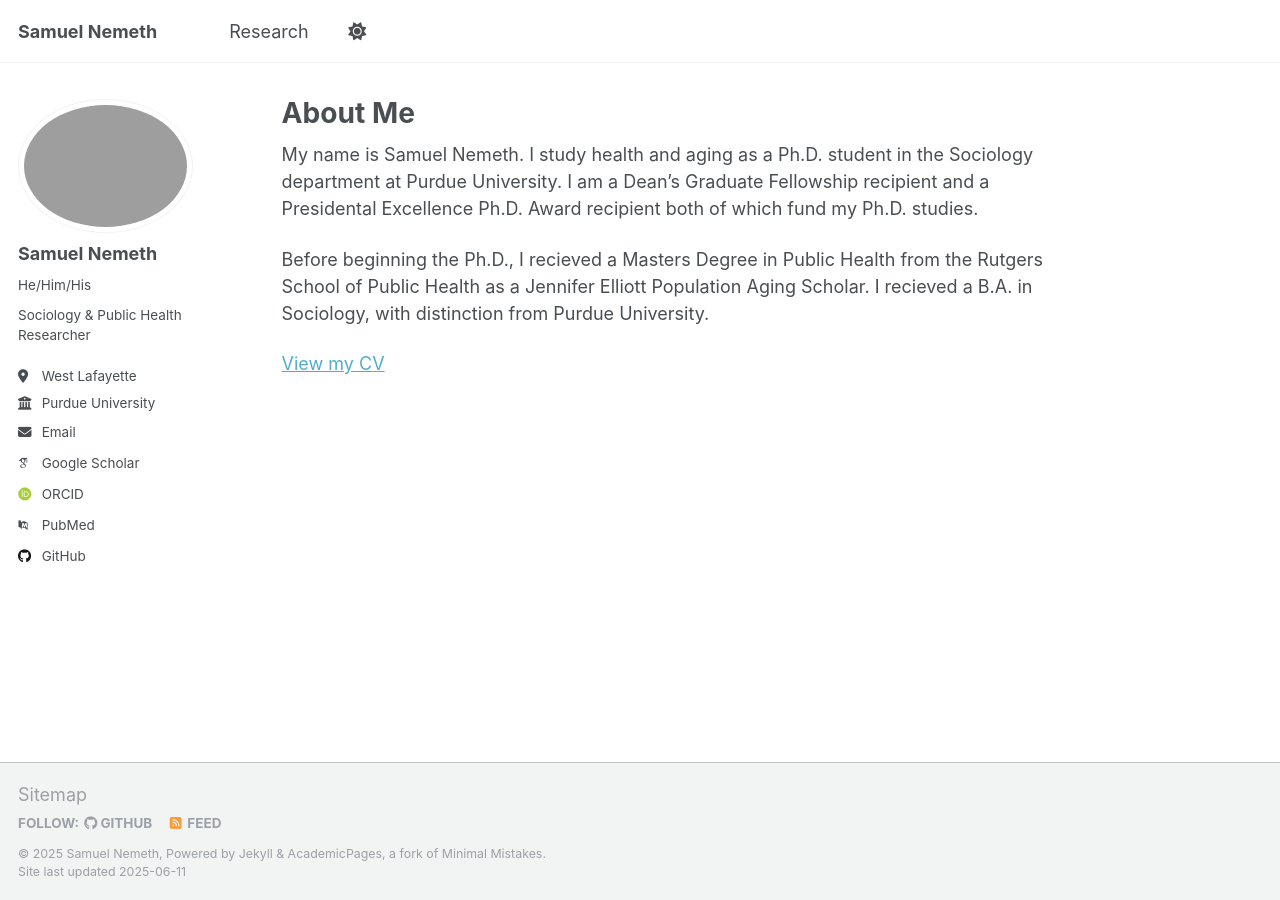
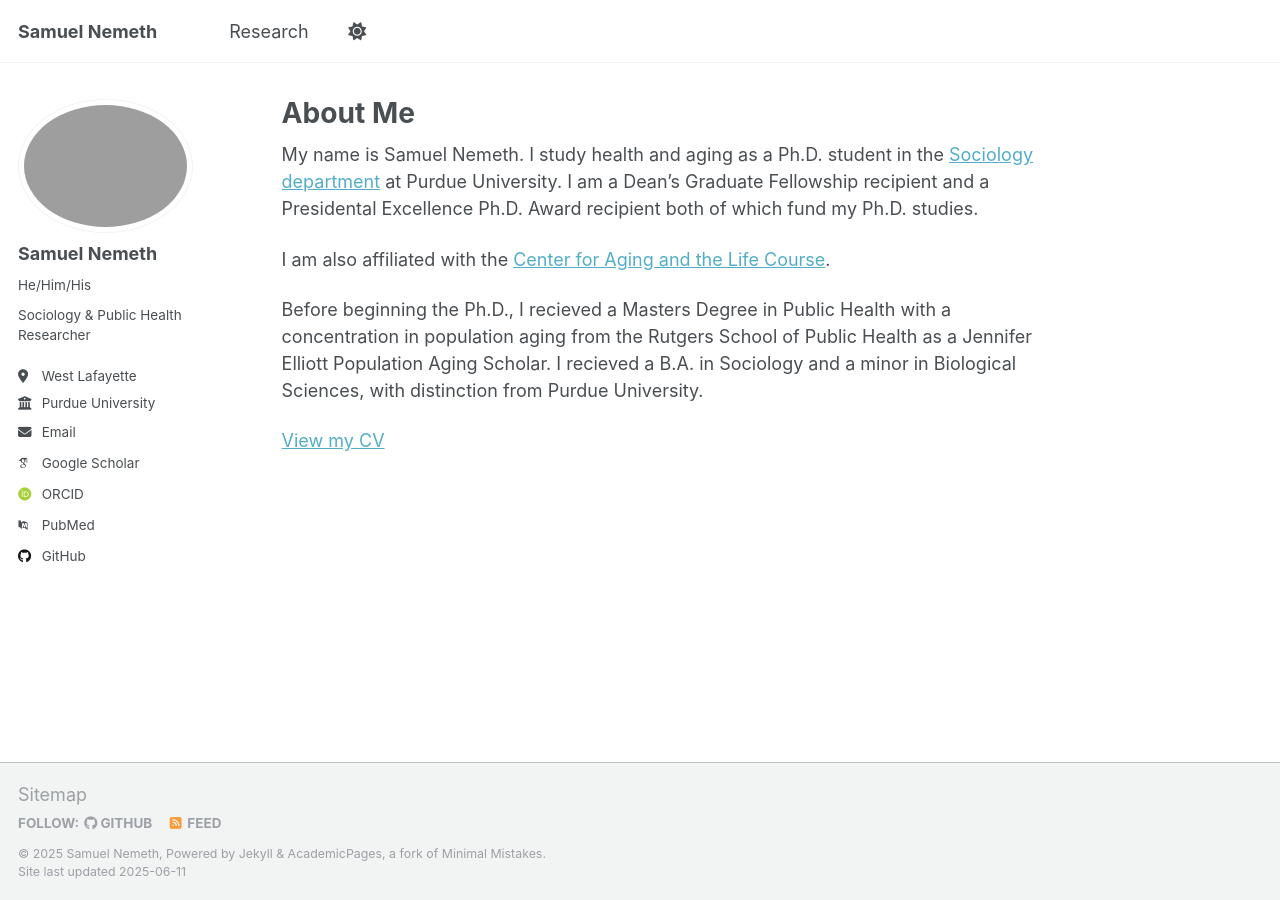
Before and after one commit to samuel-nemeth/samuel-nemeth.github.io, a Jekyll site: the page built from _pages/about.md, in a window 1280 px wide. Built offline with Jekyll 4.4.1, drawn with Linux system fonts in a browser that asks for light colours; some web fonts are replaced.

Commit message:
Update about.md

```diff
--- a/_pages/about.md
+++ b/_pages/about.md
@@ -7,8 +7,10 @@ redirect_from:
   - /about.html
 ---
 
-My name is Samuel Nemeth. I study health and aging as a Ph.D. student in the Sociology department at Purdue University. I am a Dean's Graduate Fellowship recipient and a Presidental Excellence Ph.D. Award recipient both of which fund my Ph.D. studies.
+My name is Samuel Nemeth. I study health and aging as a Ph.D. student in the [Sociology department](https://www.cla.purdue.edu/academic/sociology/index.html) at Purdue University. I am a Dean's Graduate Fellowship recipient and a Presidental Excellence Ph.D. Award recipient both of which fund my Ph.D. studies.
 
-Before beginning the Ph.D., I recieved a Masters Degree in Public Health from the Rutgers School of Public Health as a Jennifer Elliott Population Aging Scholar. I recieved a B.A. in Sociology, with distinction from Purdue University.
+I am also affiliated with the [Center for Aging and the Life Course](https://www.purdue.edu/aging/).
+
+Before beginning the Ph.D., I recieved a Masters Degree in Public Health with a concentration in population aging from the Rutgers School of Public Health as a Jennifer Elliott Population Aging Scholar. I recieved a B.A. in Sociology and a minor in Biological Sciences, with distinction from Purdue University.
 
 [View my CV](CV.pdf)
```
